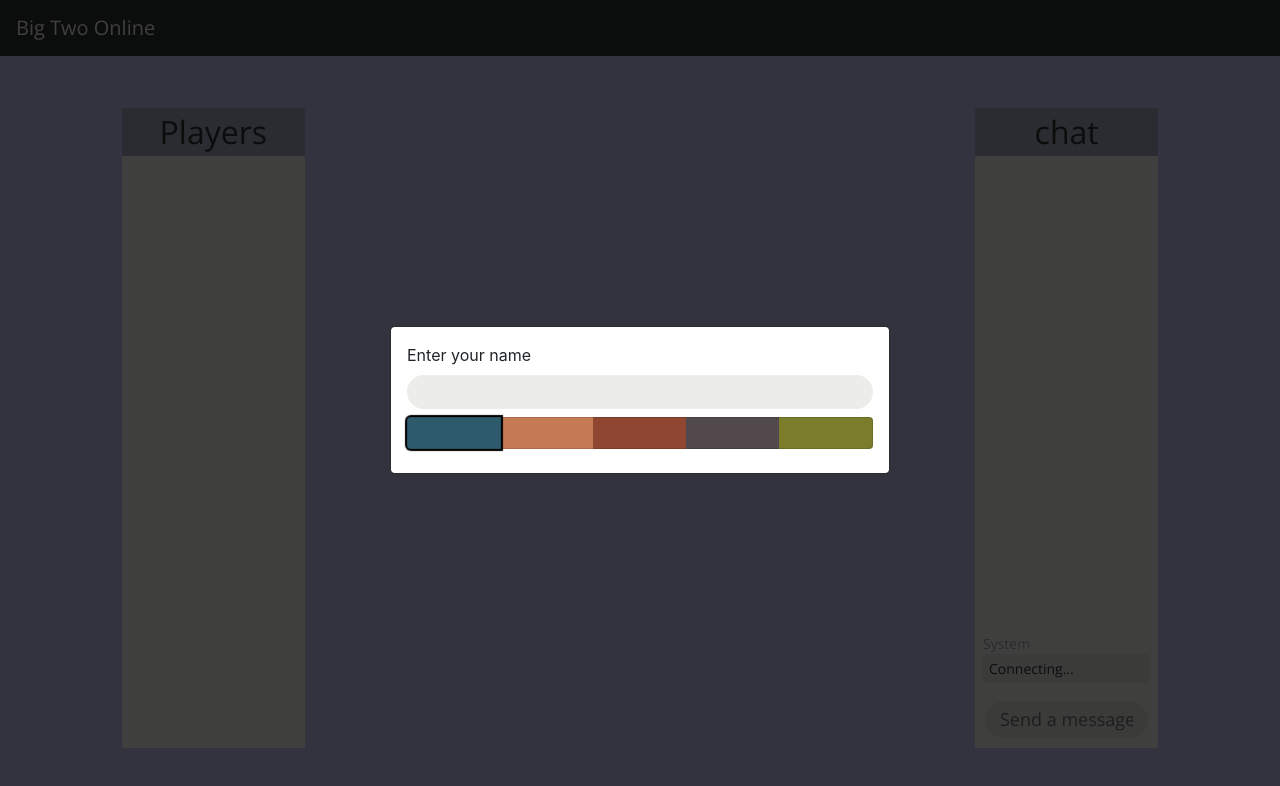
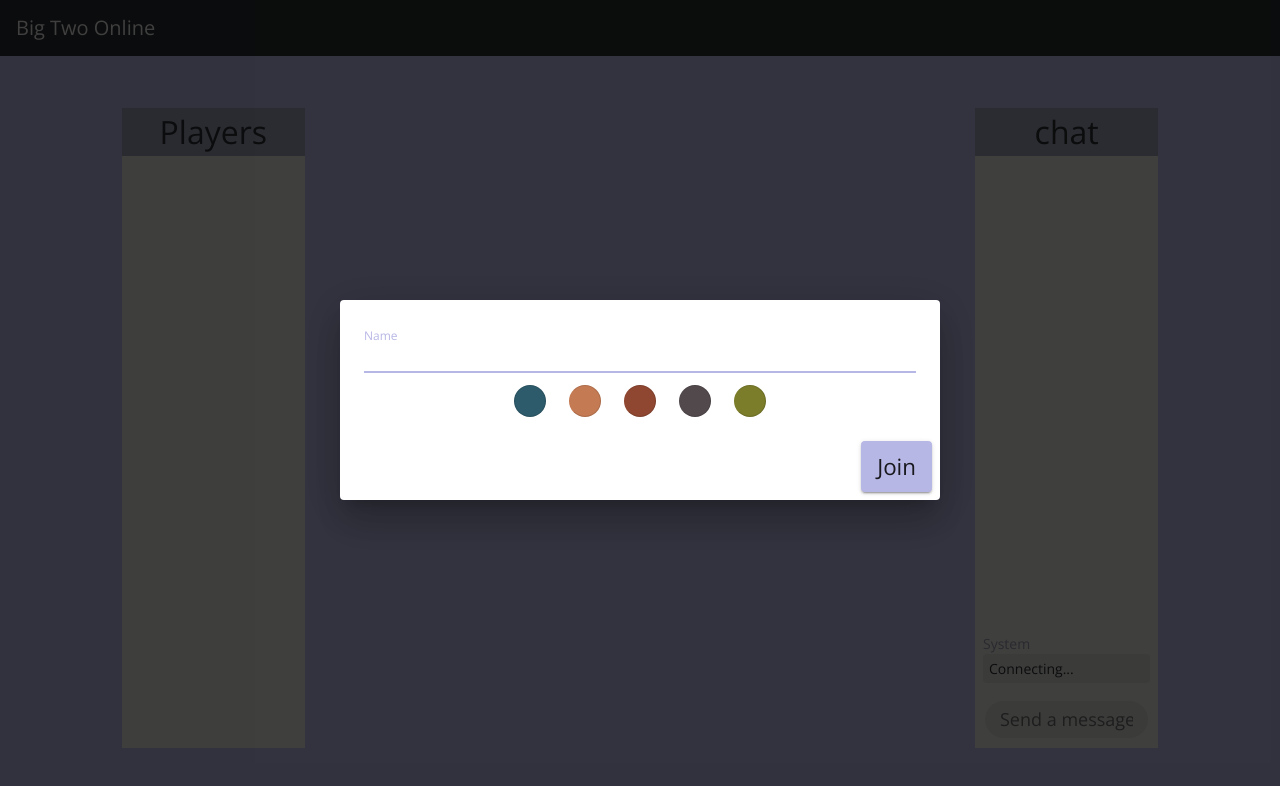
Before and after one commit to christopherliu830/big-two, a React app in the folder packages/frontend/: page /1 in a window 1280 px wide. Shown: the top 786 px of the page. Built offline with nearby package versions, Linux system fonts and the light colour scheme; what strongly-typed-events would draw is missing.

Commit message:
new color picker

```diff
--- a/packages/frontend/src/Game/Game.tsx
+++ b/packages/frontend/src/Game/Game.tsx
@@ -20,7 +20,11 @@ export const Game: React.FC = () => {
   const params = useParams<{ table: string }>();
 
   useEffect(() => {
-    if (ref.current) setSetup(true);
+    if (ref.current) {
+      let name = window.localStorage.getItem('name');
+      let color = window.localStorage.getItem('color');
+      if (!name || !color) setSetup(true);
+    }
   }, [ref]);
 
   useEffect(() => {
@@ -35,13 +39,24 @@ export const Game: React.FC = () => {
     setEnvironment(env);
   };
 
-  const handleSetupClose = (name: string) => {
+  const handleSetupClose = () => {
+
+    let id = window.localStorage.getItem('playerid');
+    let name = window.localStorage.getItem('name');
+    let color = window.localStorage.getItem('color');
+
+    if (!name || !color) return;
     setSetup(false);
-    if (!getCookie('playerid')) setCookie('playerid', uuid(), 1);
+
+    if (!id) {
+      window.localStorage.setItem('playerid', uuid());
+      id = window.localStorage.getItem('playerid');
+    }
+
     const payload: Message.Join.Payload = {
       name,
-      color: 'black',
-      id: getCookie('playerid'),
+      color,
+      id,
       table: params.table,
     };
     const config = new Message.Join(payload);
--- a/packages/frontend/src/Game/GameStartup.tsx
+++ b/packages/frontend/src/Game/GameStartup.tsx
@@ -1,10 +1,11 @@
+import { Button, Dialog, DialogActions, DialogContent, TextField } from '@material-ui/core';
 import * as React from 'react';
 import { useState } from 'react';
 import { Modal } from 'react-bootstrap';
 import { ColorPicker } from '../components/ColorPicker';
 
 interface GameStartupPrompt {
-  onClose?: (arg0: string) => void;
+  onClose?: () => void;
   open: boolean;
 }
 
@@ -13,7 +14,6 @@ export const GameStartupPrompt: React.FunctionComponent<GameStartupPrompt> = (
   props
 ) => {
   const { open, onClose } = props;
-  const [show, setShow] = useState(true);
   const [text, setText] = useState('');
 
   const handleChange = (e: React.ChangeEvent<HTMLInputElement>) => {
@@ -22,26 +22,38 @@ export const GameStartupPrompt: React.FunctionComponent<GameStartupPrompt> = (
 
   const handleSubmit = (e: React.FormEvent) => {
     e.preventDefault();
-    onClose && onClose(text);
-    setShow(false);
+    handleClose();
   };
+
+  const handleClose = () => {
+    if (text.length === 0) return; // Don't close without a name
+    window.localStorage.setItem('name', text);
+    onClose && onClose();
+  }
 
   return (
     <>
-      <Modal show={open} centered>
-        <Modal.Body>
-          <form onSubmit={handleSubmit}>
-            <label htmlFor="username">Enter your name</label>
-            <input
-              type="text"
-              name="username"
-              value={text}
-              onChange={handleChange}
-            />
-          </form>
+      <Dialog
+        open={open}
+        onClose={handleClose}
+        maxWidth="sm"
+        fullWidth={true}
+      >
+        <DialogContent>
+          <TextField
+            autoFocus
+            margin="dense"
+            label="Name"
+            fullWidth
+            onChange={handleChange}
+            value={text}
+          />
           <ColorPicker />
-        </Modal.Body>
-      </Modal>
+        </DialogContent>
+        <DialogActions>
+          <Button onClick={handleClose} variant="contained" color="primary" >Join</Button>
+        </DialogActions>
+      </Dialog>
     </>
   );
 };
--- a/packages/frontend/src/components/ColorPicker.tsx
+++ b/packages/frontend/src/components/ColorPicker.tsx
@@ -12,19 +12,21 @@ const colors = [
 
 const useStyles = makeStyles({
   group: {
-    width: '100%',
-    height: '100%',
+    width: '50%',
+    // height: '100%',
     display: 'flex',
     justifyContent: 'space-around',
+    marginLeft: 'auto',
+    marginRight: 'auto',
     marginTop: '0.5em',
     marginBottom: '0.5em',
   },
   button: {
-    flexGrow: 1,
     '&:hover': {
       boxShadow: '0 0 1px 2px black',
       zIndex: 10,
     },
+    borderRadius: '50% !important'
   },
   selected: {
     boxShadow: '0 0 1px 2px black',
@@ -32,15 +34,12 @@ const useStyles = makeStyles({
   },
 })
 
-interface StylizedButtonProps extends ToggleButtonProps {
-  color: string;
-}
-
 export const ColorPicker = () => {
   const classes = useStyles();
-  const [ color, setColor ] = React.useState(colors[0]);
+  const [ color, setColor ] = React.useState('');
 
   const handleChange = (event: React.MouseEvent<HTMLElement>, value: string | null) => {
+    window.localStorage.setItem('color', value);
     console.log(value);
     setColor(value);
   }
@@ -56,11 +55,14 @@ export const ColorPicker = () => {
           root: classes.button,
           selected: classes.selected
         }}
+        // style={{
+        // }}
+        size="large"
       >
-        <div style={{
-          width: '100%',
-          height: '100%',
-        }} />
+        <div />
+        {/* <div style={{
+          borderRadius: '50% !important'
+        }} /> */}
       </ToggleButton>
     )
   };
@@ -71,7 +73,6 @@ export const ColorPicker = () => {
       value={color}
       exclusive
       onChange={handleChange}
-      size="large"
     >
       { createButton(colors[0]) }
       { createButton(colors[1]) }
```
